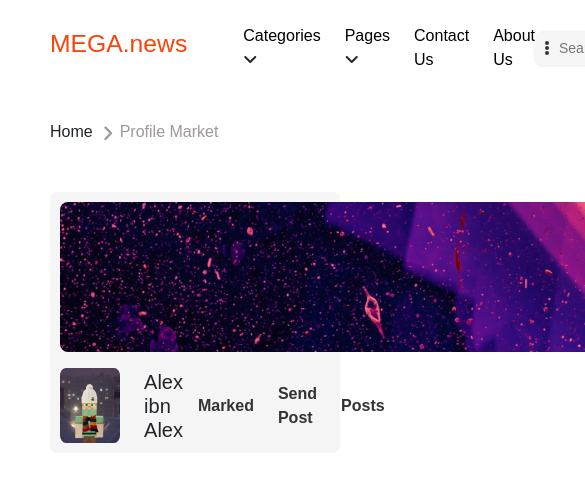
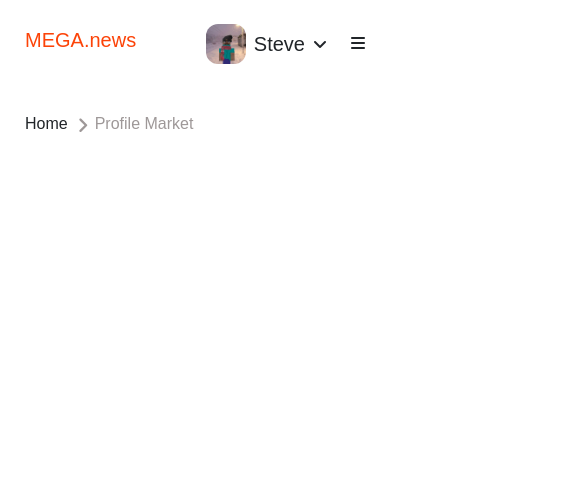
Before and after one commit to aaahmaddev/API-maket, a plain HTML site: page index.html in a window 390 px wide. Shown: the top 482 px of the page, 585 px wide, since content can reach past the window. Drawn offline with nearby package versions, Linux system fonts and the light colour scheme.

Commit message:
Header Responsive completed

```diff
--- a/index.html
+++ b/index.html
@@ -20,7 +20,7 @@
         <!-- Left -->
         <div class="header-left d-flex align-items-center">
           <h2 class="header-logo me-4">MEGA.news</h2>
-          <ul class="header-menu mb-0 d-flex align-items-center">
+          <ul class="header-menu mb-0 d-xl-flex align-items-center d-none">
 
             <li class="header-link list-group-item me-4">
               <a class="header-link text-decoration-none text-black fw-medium" href="#">Categories</a>
@@ -47,7 +47,7 @@
 
         <!-- Right -->
         <div class="header-right d-flex align-items-center gap-4">
-          <div class="search-container">
+          <div class="search-container d-sm-flex d-none">
             <div class="menu-dots">
               <span class="serach-span"></span>
               <span class="serach-span"></span>
@@ -66,13 +66,17 @@
             <i class="fa fa-angle-down" aria-hidden="true"></i>
           </div>
 
-          <div class="save-icon-div ms-4">
+          <div class="save-icon-div ms-4 d-xl-block d-none">
             <svg width="48" height="48" viewBox="0 0 48 48" fill="none" xmlns="http://www.w3.org/2000/svg">
               <rect width="48" height="48" rx="12" fill="#F5F5F5" />
               <path
                 d="M29.625 14C30.6406 14 31.5 14.8594 31.5 15.875V32.75C31.5 33.7266 30.4453 34.3125 29.5859 33.8438L24 30.5625L18.375 33.8438C17.5156 34.3125 16.5 33.7266 16.5 32.75V15.875C16.5 14.8594 17.3203 14 18.375 14H29.625ZM29.625 31.6562V16.1094C29.625 15.9922 29.5078 15.875 29.3516 15.875H18.5703C18.4531 15.875 18.375 15.9922 18.375 16.1094V31.6562L24 28.375L29.625 31.6562Z"
                 fill="#3E3232" />
             </svg>
+          </div>
+
+          <div class="hamburger-menu d-block d-xl-none">
+            <i class="fa fa-bars" aria-hidden="true"></i>
           </div>
 
         </div>
@@ -92,7 +96,7 @@
 
   <!-- HERO  -->
 
-  <section class="hero">
+  <section class="hero d-none">
     <div class="hero-container">
       <div class="hero-inner mt-5">
         <!-- Top -->
--- a/style.css
+++ b/style.css
@@ -6,8 +6,8 @@
     user-select: none;
 }
 
-.header-container ,
-.hero-container{
+.header-container,
+.hero-container {
     padding-left: 50px;
     padding-right: 50px;
 }
@@ -39,22 +39,26 @@
 .header-linkk:hover::after {
     width: 100%;
 }
-.header-bottom-text{
+
+.header-bottom-text {
     cursor: pointer;
 }
-.header-bottom-text1{
+
+.header-bottom-text1 {
     color: #3E323280;
     cursor: pointer;
 }
 
-.header-profile{
+.header-profile {
     cursor: pointer;
     border-radius: 10%;
 }
-.header-profile:hover{
+
+.header-profile:hover {
     box-shadow: rgba(0, 0, 0, 0.15) 0px 5px 15px 0px;
 }
-.save-icon-div{
+
+.save-icon-div {
     cursor: pointer;
 }
 
@@ -104,34 +108,38 @@
     height: 16px;
 }
 
-.menu-dots{
+.menu-dots {
     cursor: pointer;
 }
 
-.header-profile-img{
+.header-profile-img {
     width: 40px;
     height: 40px;
     border-radius: 30%;
 }
 
-.hero-inner{
+.hero-inner {
     background-color: #F5F5F5;
     border-radius: 7px 7px 7px 7px;
     padding: 10px 10px 10px 10px;
 }
-.hero-top-img{
+
+.hero-top-img {
     width: 1240px;
     border-radius: 8px;
     height: 150px;
 }
-.hero-bottom-user{
+
+.hero-bottom-user {
     cursor: pointer;
 }
-.hero-bottom-img{
+
+.hero-bottom-img {
     width: 75px;
     height: 75px;
     border-radius: 10%;
 }
+
 .hero-menu-text1,
 .hero-menu-text2,
 .hero-menu-text3 {
@@ -156,6 +164,7 @@
 .hero-menu-text1:hover::after {
     width: 100%;
 }
+
 /* 2 */
 .hero-menu-text2::after {
     content: "";
@@ -171,6 +180,7 @@
 .hero-menu-text2:hover::after {
     width: 100%;
 }
+
 /* 3 */
 .hero-menu-text3::after {
     content: "";
@@ -186,3 +196,17 @@
 .hero-menu-text3:hover::after {
     width: 100%;
 }
+
+
+@media (max-width: 768px) {
+    .header-container {
+        padding-left: 25px;
+        padding-right: 25px;
+    }
+    .header-logo{
+        font-size: 20px;
+    }
+    .search-container{
+        width: 230px;
+    }
+}
```
